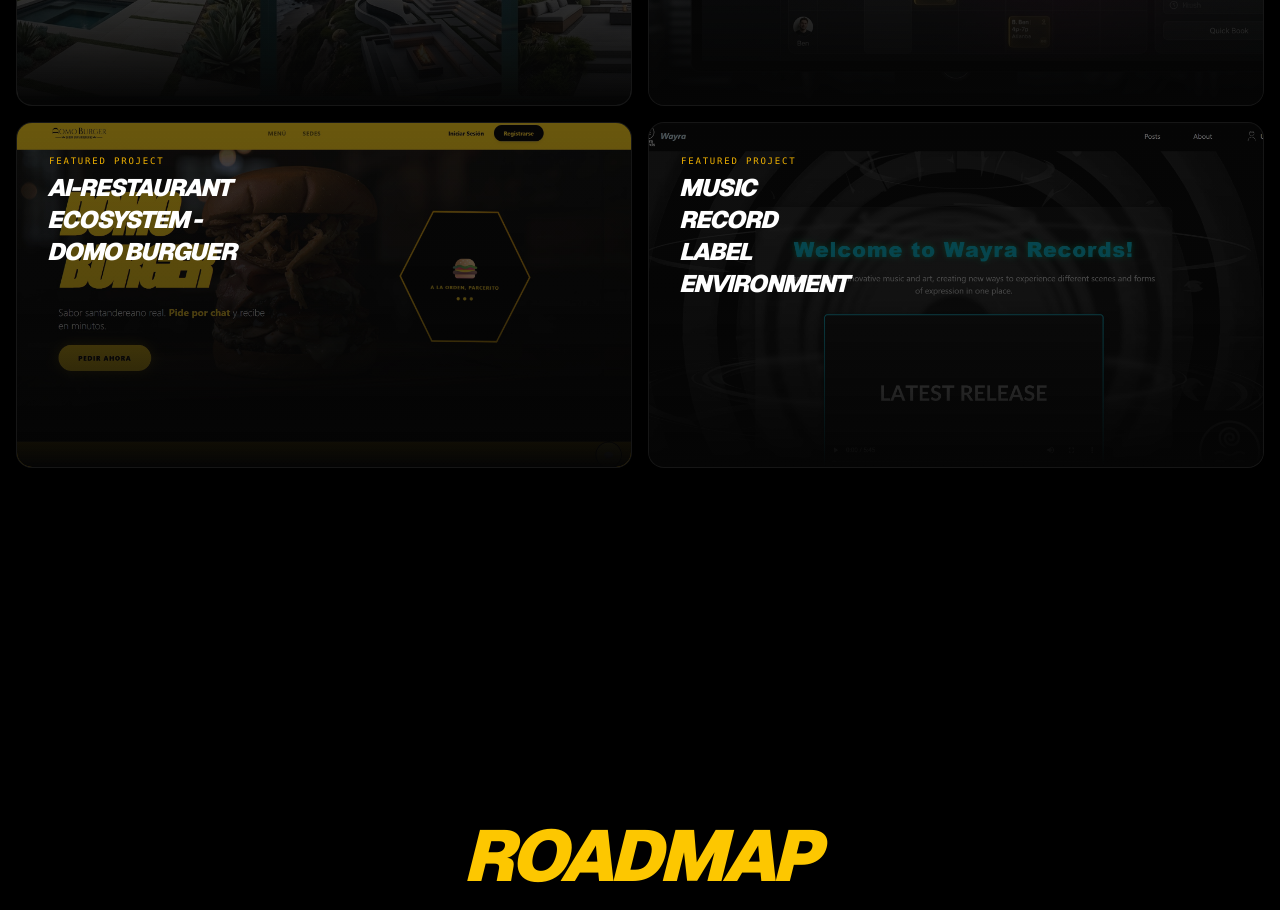
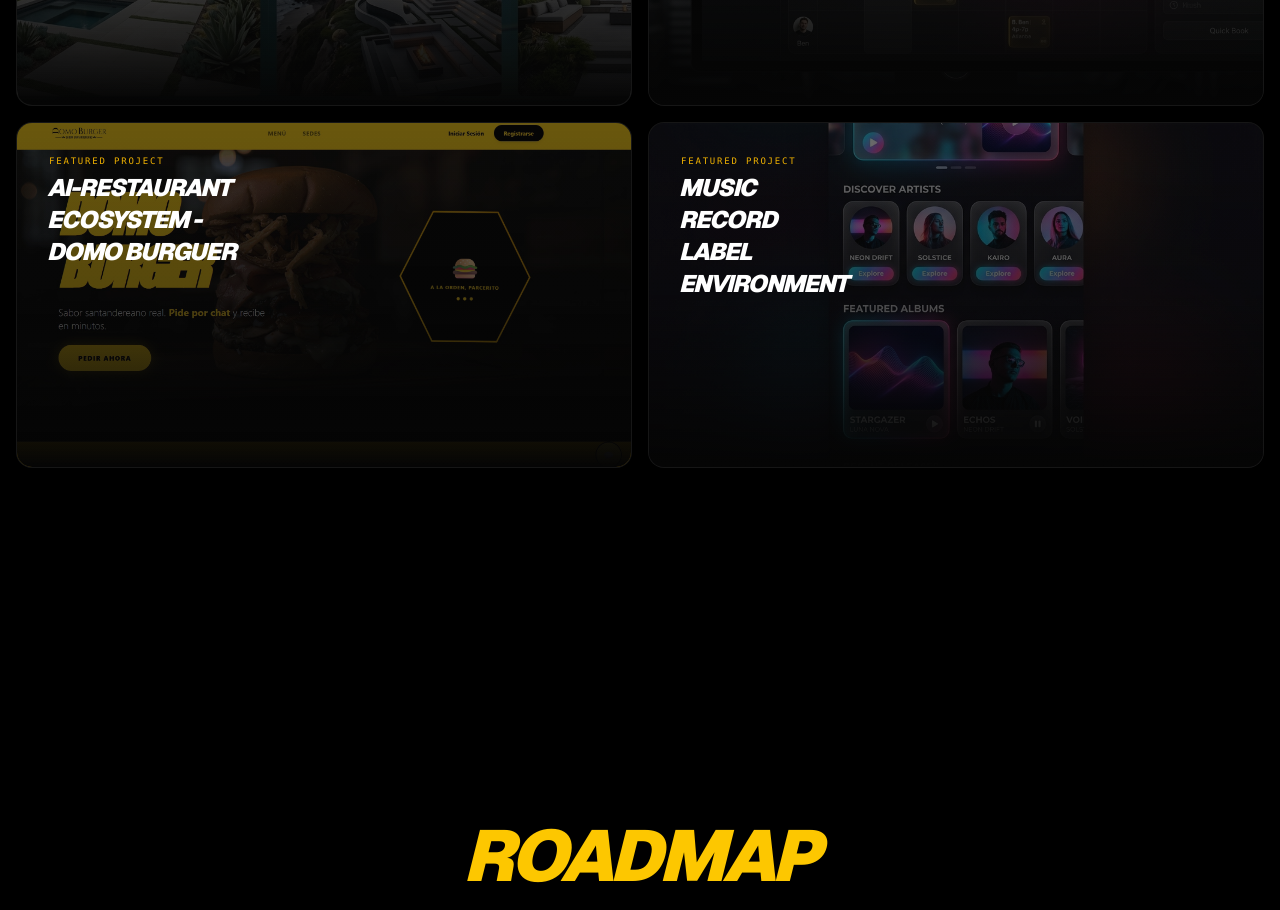
Before and after one commit to exyzte/portfolio-website, a Next.js app: page / in a window 1280 px wide. Shown: the part 2080-2990 px from the top of the page. Built offline with nearby package versions, Linux system fonts and the light colour scheme.

Commit message:
chore: update wayra.space preview image to premium generated UI

```diff
--- a/src/components/BentoGrid.tsx
+++ b/src/components/BentoGrid.tsx
@@ -54,7 +54,7 @@ const PROJECTS = [
     description: "An immersive app for a record label. Showcasing releases, news, artists, albums, and interactive media. Railway hosted backend with MongoDB and a React frontend. Built with a focus on sleek design, GSAP animations, and responsive design.",
     tech: ["React Native", "Express", "TypeScript", "Node", "MongoDB - Supabase", "GSAP Animations", "Responsive Design", "Railway Hosting"],
     type: "featured",
-    image: "/images/lang.jpg",
+    image: "/images/wayra.png",
     link: "https://wayra.space"
   }
 ];
```
Also changed, not shown: public/images/wayra.png (added).
